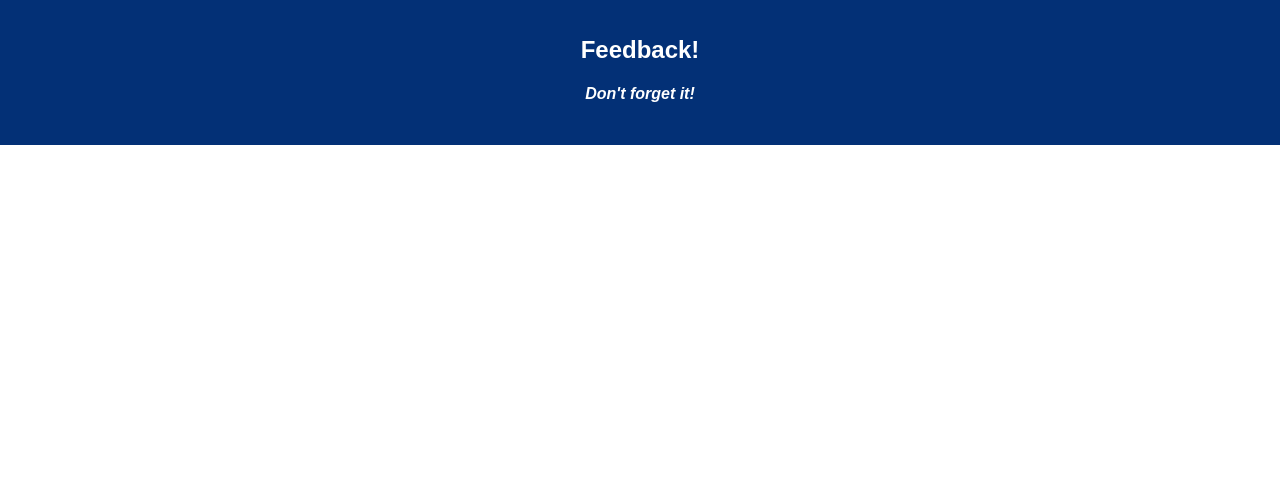
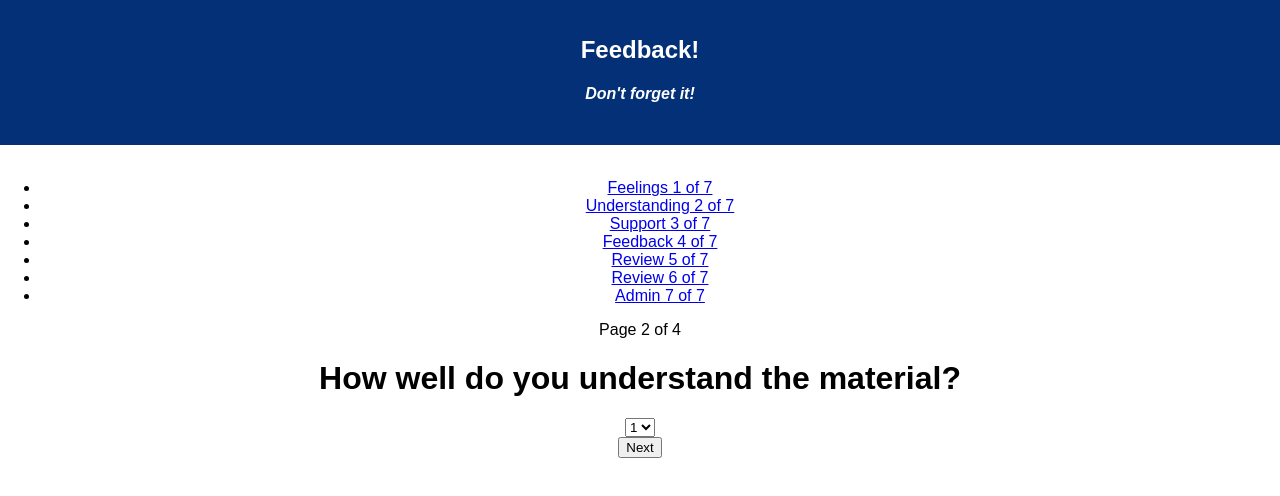
Before and after one commit to Evantilton/redux-feedback-loop, a React (Create React App) app: page /#/understanding in a window 1280 px wide. Shown: the top 496 px of the page. Built offline with nearby package versions, Linux system fonts and the light colour scheme.

Commit message:
set up the components and the drop downs

```diff
--- a/package.json
+++ b/package.json
@@ -8,7 +8,11 @@
     "pg": "^7.4.1",
     "react": "^16.8.6",
     "react-dom": "^16.8.6",
-    "react-scripts": "^3.0.1"
+    "react-redux": "^7.1.1",
+    "react-router-dom": "^5.1.2",
+    "react-scripts": "^3.0.1",
+    "redux": "^4.0.4",
+    "redux-logger": "^3.0.6"
   },
   "devDependencies": {
     "nodemon": "^1.18.5"
--- /dev/null
+++ b/src/components/Admin/Admin.js
@@ -0,0 +1,24 @@
+import React, { Component } from 'react';
+//import axios from 'axios';
+
+import {connect} from 'react-redux';
+
+
+
+
+class Admin extends Component {
+  render() {
+    return (
+      <div>
+
+      </div>
+
+    );
+  }
+}
+
+const mapReduxStateToProps=(reduxState)=>{
+  return reduxState;
+}
+
+export default connect(mapReduxStateToProps)(Admin);
--- a/src/components/App/App.js
+++ b/src/components/App/App.js
@@ -1,19 +1,68 @@
 import React, { Component } from 'react';
-import axios from 'axios';
+//import axios from 'axios';
 import './App.css';
+import {connect} from 'react-redux';
+// import Axios from 'axios';
+import { HashRouter as Router, Route, Link } from 'react-router-dom';
+
+import Feelings from './../Feelings/Feelings'
+import Final from './../Final/Final'
+import Review from './../Review/Review'
+import Support from './../Support/Support'
+import Understanding from './../Understanding/Understanding'
+import Comments from '../Comments/Comments.js'
+import Admin from './../Admin/Admin'
+import Feedback from './../Feedback/Feedback'
 
 class App extends Component {
   render() {
     return (
-      <div className="App">
+      <Router>
+         <div className="App">
         <header className="App-header">
           <h1 className="App-title">Feedback!</h1>
           <h4><i>Don't forget it!</i></h4>
         </header>
         <br/>
-      </div>
+          <ul>
+            <li>
+              <Link to="/">Feelings 1 of 7</Link>
+            </li>
+            <li>
+              <Link to="/understanding">Understanding 2 of 7</Link>
+            </li>
+            <li>
+              <Link to="/support">Support 3 of 7</Link>
+            </li>
+            <li>
+              <Link to="/feedback">Feedback 4 of 7</Link>
+            </li>
+            <li>
+              <Link to="/review">Review 5 of 7</Link>
+            </li>
+            <li>
+              <Link to="/final">Review 6 of 7</Link>
+            </li>
+            <li>
+              <Link to="/admin">Admin 7 of 7</Link>
+            </li>
+          </ul>
+          <Route exact path="/" component={Feelings}/>
+          <Route exact path="/understanding" component={Understanding}/>
+          <Route exact path="/support" component={Support}/>
+          <Route exact path="/comments" component={Comments}/>
+          <Route exact path="/Review" component={Review}/>
+          <Route exact path="/Final" component={Final}/>
+          <Route exact path="/Admin" component={Admin}/>
+          <Route exact path="/Feedback" component={Feedback}/>
+        </div>
+      </Router>
     );
   }
 }
 
-export default App;
+const putReduxStateOnProps = ( reduxStore ) => ({
+  reduxStore
+ })
+
+ export default connect(putReduxStateOnProps)(App);
--- /dev/null
+++ b/src/components/Comments/Comments.js
@@ -0,0 +1,24 @@
+import React, { Component } from 'react';
+//import axios from 'axios';
+
+import {connect} from 'react-redux';
+
+
+
+
+class Comments extends Component {
+  render() {
+    return (
+      <div>
+
+      </div>
+
+    );
+  }
+}
+
+const mapReduxStateToProps=(reduxState)=>{
+  return reduxState;
+}
+
+export default connect(mapReduxStateToProps)(Comments);
--- /dev/null
+++ b/src/components/Feedback/Feedback.js
@@ -0,0 +1,24 @@
+import React, { Component } from 'react';
+//import axios from 'axios';
+
+import {connect} from 'react-redux';
+
+
+
+
+class Feedback extends Component {
+  render() {
+    return (
+      <div>
+
+      </div>
+
+    );
+  }
+}
+
+const mapReduxStateToProps=(reduxState)=>{
+  return reduxState;
+}
+
+export default connect(mapReduxStateToProps)(Feedback);
--- /dev/null
+++ b/src/components/Feelings/Feelings.js
@@ -0,0 +1,53 @@
+import React, { Component } from 'react';
+//import axios from 'axios';
+
+import {connect} from 'react-redux';
+
+
+
+
+class Feelings extends Component {
+
+state = {
+  type: '',
+}
+
+changeType = (event) => {
+  console.log("in ChangeType")
+    this.setState({
+        feeling: event.target.value,
+    })
+  }
+  submitInput = (event) => {
+    event.preventDefault();
+    console.log(this.state.type)
+    this.props.dispatch({type: 'SET_FEELING', payload: this.state.feeling})
+  }
+  render() {
+    return (
+
+      <div>
+        <p>Page 1 of 4</p>
+        <h1>How are you feeling today?</h1>
+        <select onChange={this.changeType}>
+          <option value="1">1</option>
+          <option value="2">2</option>
+          <option value="3">3</option>
+          <option value="4">4</option>
+          <option value="5">5</option>
+        </select>
+
+
+      <footer>
+      <button onClick={this.submitInput}>Next</button>
+      </footer>
+      </div>
+    );
+  }
+}
+
+const mapReduxStateToProps=(reduxState)=>{
+  return reduxState;
+}
+
+export default connect(mapReduxStateToProps)(Feelings);
--- /dev/null
+++ b/src/components/Final/Final.js
@@ -0,0 +1,24 @@
+import React, { Component } from 'react';
+//import axios from 'axios';
+
+import {connect} from 'react-redux';
+
+
+
+
+class Final extends Component {
+  render() {
+    return (
+      <div>
+
+      </div>
+
+    );
+  }
+}
+
+const mapReduxStateToProps=(reduxState)=>{
+  return reduxState;
+}
+
+export default connect(mapReduxStateToProps)(Final);
--- /dev/null
+++ b/src/components/Review/Review.js
@@ -0,0 +1,24 @@
+import React, { Component } from 'react';
+//import axios from 'axios';
+
+import {connect} from 'react-redux';
+
+
+
+
+class Review extends Component {
+  render() {
+    return (
+      <div>
+
+      </div>
+
+    );
+  }
+}
+
+const mapReduxStateToProps=(reduxState)=>{
+  return reduxState;
+}
+
+export default connect(mapReduxStateToProps)(Review);
--- /dev/null
+++ b/src/components/Support/Support.js
@@ -0,0 +1,53 @@
+import React, { Component } from 'react';
+//import axios from 'axios';
+
+import {connect} from 'react-redux';
+
+
+
+
+class Support extends Component {
+
+state = {
+  support: '',
+}
+
+changeType = (event) => {
+  console.log("in ChangeType")
+    this.setState({
+        support: event.target.value,
+    })
+  }
+  submitInput = (event) => {
+    event.preventDefault();
+    console.log(this.state.support)
+    this.props.dispatch({type: 'SET_SUPPORT', payload: this.state.support})
+  }
+  render() {
+    return (
+
+      <div>
+        <p>Page 3 of 4</p>
+        <h1>How well supported do you feel?</h1>
+        <select onChange={this.changeType}>
+          <option value="1">1</option>
+          <option value="2">2</option>
+          <option value="3">3</option>
+          <option value="4">4</option>
+          <option value="5">5</option>
+        </select>
+
+
+      <footer>
+      <button onClick={this.submitInput}>Next</button>
+      </footer>
+      </div>
+    );
+  }
+}
+
+const mapReduxStateToProps=(reduxState)=>{
+  return reduxState;
+}
+
+export default connect(mapReduxStateToProps)(Support);
--- /dev/null
+++ b/src/components/Understanding/Understanding.js
@@ -0,0 +1,53 @@
+import React, { Component } from 'react';
+//import axios from 'axios';
+
+import {connect} from 'react-redux';
+
+
+
+
+class Understanding extends Component {
+
+state = {
+  understanding: '',
+}
+
+changeType = (event) => {
+  console.log("in ChangeType")
+    this.setState({
+        feeling: event.target.value,
+    })
+  }
+  submitInput = (event) => {
+    event.preventDefault();
+    console.log(this.state.understanding)
+    this.props.dispatch({type: 'SET_UNDERSTANDING', payload: this.state.understanding})
+  }
+  render() {
+    return (
+
+      <div>
+        <p>Page 2 of 4</p>
+        <h1>How well do you understand the material?</h1>
+        <select onChange={this.changeType}>
+          <option value="1">1</option>
+          <option value="2">2</option>
+          <option value="3">3</option>
+          <option value="4">4</option>
+          <option value="5">5</option>
+        </select>
+
+
+      <footer>
+      <button onClick={this.submitInput}>Next</button>
+      </footer>
+      </div>
+    );
+  }
+}
+
+const mapReduxStateToProps=(reduxState)=>{
+  return reduxState;
+}
+
+export default connect(mapReduxStateToProps)(Understanding);
--- a/src/index.js
+++ b/src/index.js
@@ -2,7 +2,46 @@ import React from 'react';
 import ReactDOM from 'react-dom';
 import './index.css';
 import App from './components/App/App';
-import registerServiceWorker from './registerServiceWorker';
+import { createStore, combineReducers, applyMiddleware } from 'redux';
+import { Provider } from 'react-redux';
+import logger from 'redux-logger';
 
-ReactDOM.render(<App />, document.getElementById('root'));
-registerServiceWorker();
+const setFeeling = (state = [], action) => {
+    if (action.type==='SET_FEELING'){
+      return  [action.payload];
+    }
+    return state;
+  }
+
+const setUnderstanding = (state = [], action) => {
+    if (action.type==='SET_UNDERSTANDING'){
+      return  [action.payload];
+    }
+    return state;
+  }
+
+  const setSupport = (state = [], action) => {
+    if (action.type==='SET_SUPPORT'){
+      return  [action.payload];
+    }
+    return state;
+  }
+//   const setAddress = (state = {}, action) => {
+//     if (action.type==='SET_ADDRESS'){
+//       return  action.payload;
+//     }
+//     return state;
+//   }
+
+
+
+const reduxStore = createStore(
+    combineReducers({
+      setFeeling,
+      setUnderstanding,
+    }),
+    applyMiddleware(logger)
+  );
+
+
+ReactDOM.render(<Provider store={reduxStore}><App /></Provider>, document.getElementById('root'));
```
Also changed, not shown: 2 other files (tests, documents, lock files or other folders).
